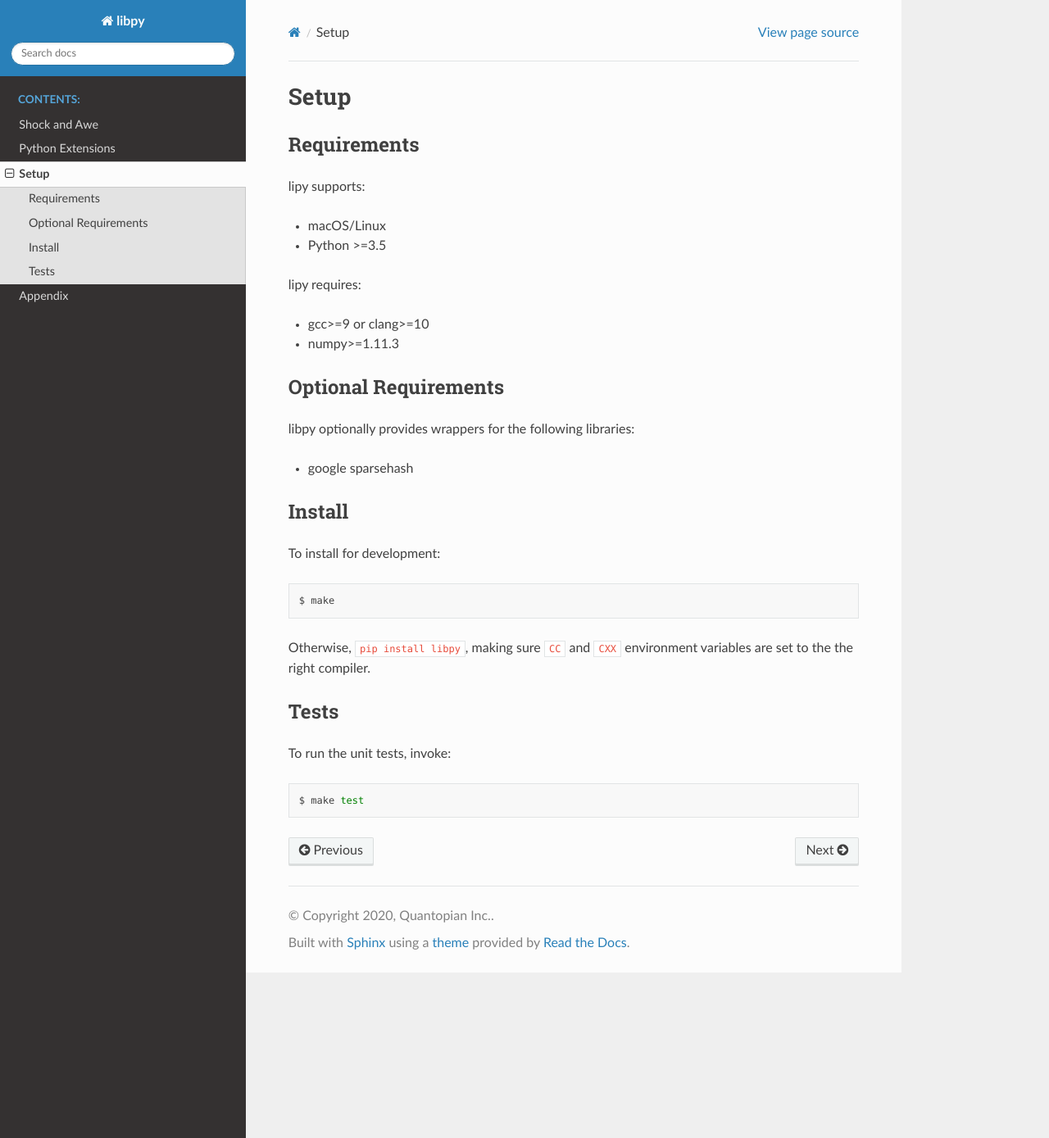
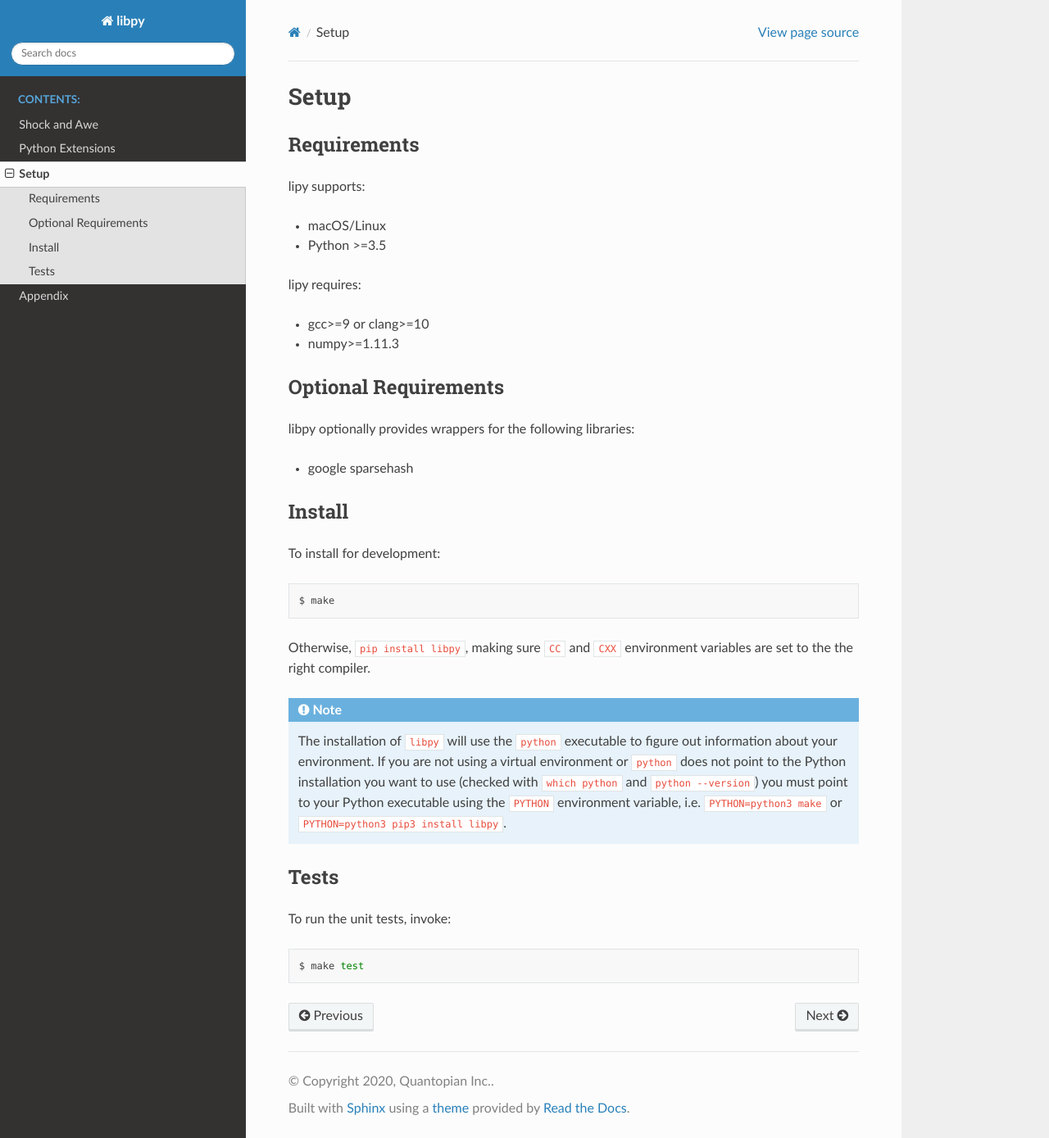
Before and after one commit to quantopian/libpy, a Sphinx documentation site: the page built from docs/source/install.rst, in a window 1280 px wide and 1389 px high. Shown: the whole window at 82% size. Built offline with Sphinx 7.4.7 and the Read the Docs theme 2.0.0, drawn with Linux system fonts in a browser that asks for light colours.

Commit message:
DOC: Add more documentation on choosing a python on install (#196)
* DOC: Add notes on install instructions

```diff
--- a/README.rst
+++ b/README.rst
@@ -47,6 +47,12 @@
 
 Otherwise, ``pip install libpy``, making sure ``CC`` and ``CXX`` environment variables are set to the the right compiler.
 
+**Note**: The installation of ``libpy`` will use the ``python`` executable to
+figure out information about your environment. If you are not using a virtual
+environment or ``python`` does not point to the Python installation you want
+to use (checked with ``which python`` and ``python --version``) you must
+point to your Python executable using the ``PYTHON`` environment variable,
+i.e. ``PYTHON=python3 make`` or ``PYTHON=python3 pip3 install libpy``.
 
 Tests
 -----
--- a/docs/source/install.rst
+++ b/docs/source/install.rst
@@ -32,6 +32,13 @@
 
 Otherwise, ``pip install libpy``, making sure ``CC`` and ``CXX`` environment variables are set to the the right compiler.
 
+.. note::
+   The installation of ``libpy`` will use the ``python`` executable to
+   figure out information about your environment. If you are not using a virtual
+   environment or ``python`` does not point to the Python installation you want
+   to use (checked with ``which python`` and ``python --version``) you must
+   point to your Python executable using the ``PYTHON`` environment variable,
+   i.e. ``PYTHON=python3 make`` or ``PYTHON=python3 pip3 install libpy``.
 
 Tests
 -----
```
